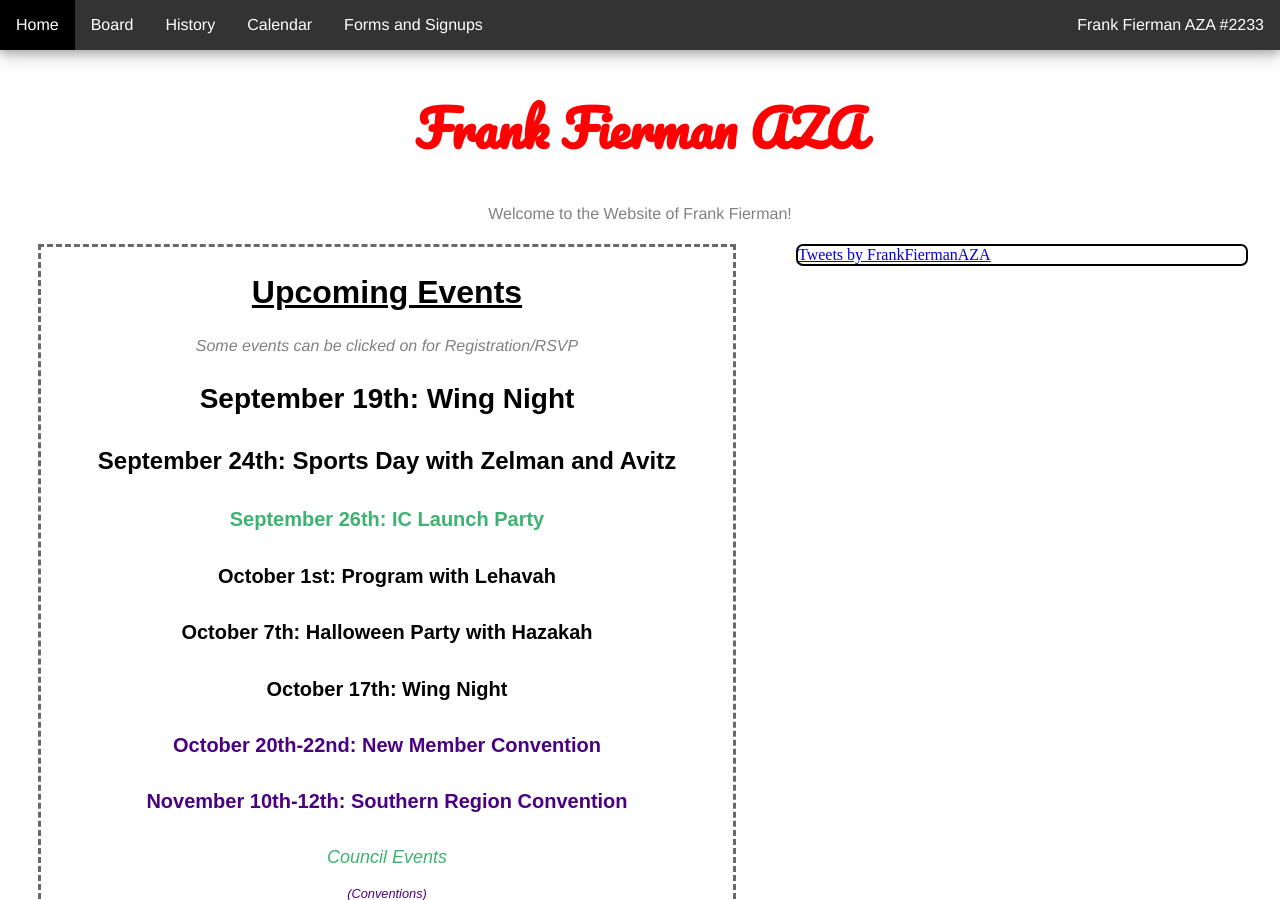
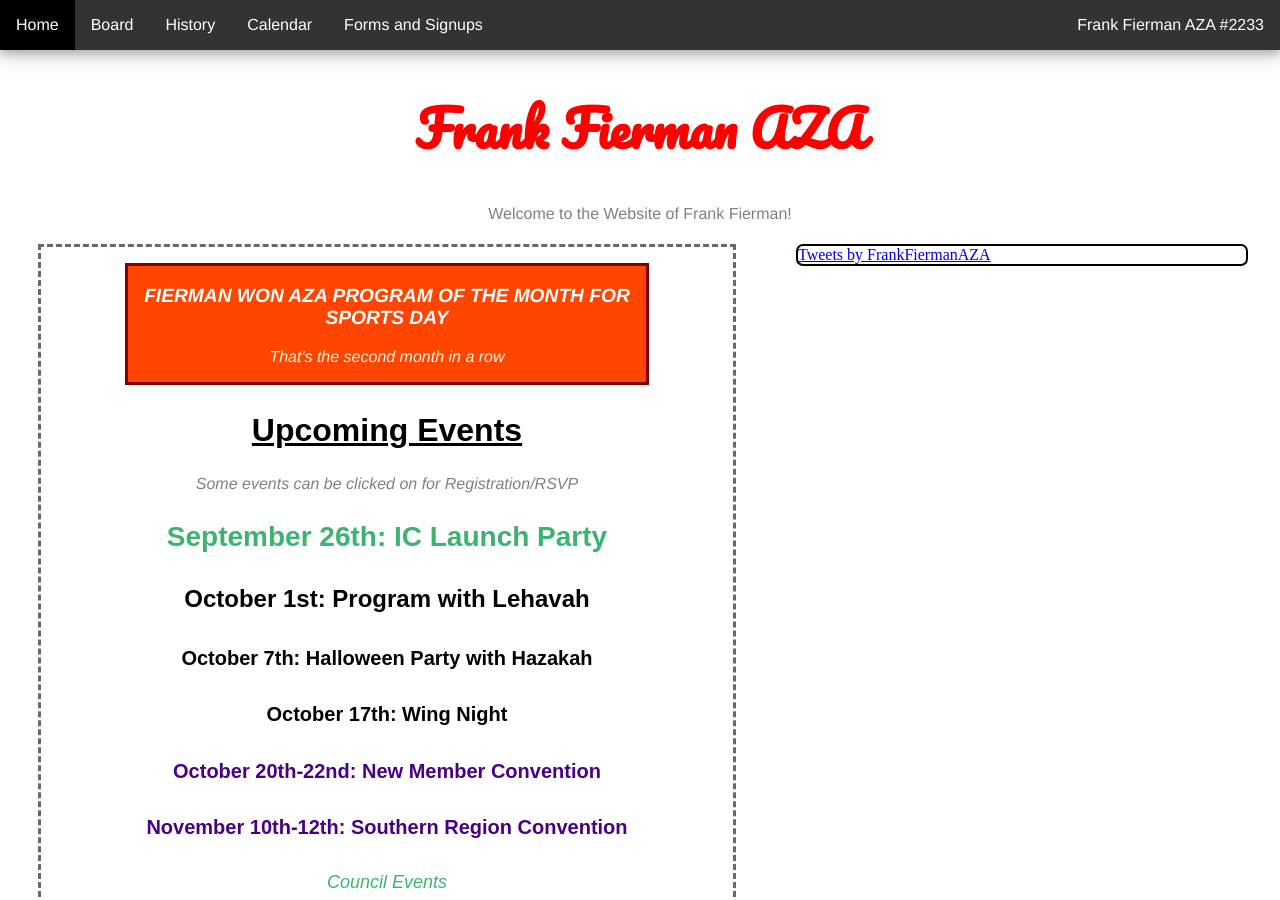
Before and after one commit to fiermanmazkir/fiermanmazkir.github.io, a Jekyll site: the page built from index.md, in a window 1280 px wide and 900 px high. Built offline with Jekyll 4.4.1, drawn with Linux system fonts in a browser that asks for light colours; comment, search, counter and statistics services are not loaded.

Commit message:
Took off old events, added Program of Month
Added a box to recognize us for winging September program of month,
also updated upcoming events by removing stuff that already happened

```diff
--- a/index.md
+++ b/index.md
@@ -112,16 +112,18 @@ Welcome to the Website of Frank Fierman!
 <div class="left">
 
 <div class="upcoming">
+<div style="background-color:OrangeRed; width: 75%; margin: auto; border-style: solid; border-color: Maroon; border-width: medium; margin-top: 1em;">
+<p style="color: White; font-weight: bold; font-style: italic; text-transform: uppercase; font-size: 1.2em; margin-top: 1em;">Fierman won AZA Program of the Month for Sports Day</p>
+<p style="color: cornsilk; font-style: italic; font-weight: lighter;">That's the second month in a row</p>
+</div>
 <h2>Upcoming Events</h2>
-<p style="font-size:1em;font-style:italic;">Some events can be clicked on for Registration/RSVP</p>
+<p style="font-size:1em; font-style:italic;">Some events can be clicked on for Registration/RSVP</p>
 <!--div style="background-color: CornflowerBlue; width: 75%; margin: auto; border-color: Navy; border-style: solid; border-width: medium;"></div>-->
 
 
-<h3>September 19th: Wing Night</h3>
-<h4>September 24th: Sports Day with Zelman and Avitz</h4>
-<h5><a class="council event-link" href="http://www.atlantajcc.org/pldb-live/international-convention-launch-party-37178/">
-September 26th: IC Launch Party</a></h5>
-<h5>October 1st: Program with Lehavah</h5>
+<h3><a class="council event-link" href="http://www.atlantajcc.org/pldb-live/international-convention-launch-party-37178/">
+September 26th: IC Launch Party</a></h3>
+<h4>October 1st: Program with Lehavah</h4>
 <h5>October 7th: Halloween Party with Hazakah</h5>
 <h5>October 17th: Wing Night</h5>
 <h5><a class="convention event-link" href="https://www.atlantajcc.org/index.php?src=forms&ref=TN-BBYO-ConventionRegistration-2017-18">
```
Also changed, not shown: 1 other file.
